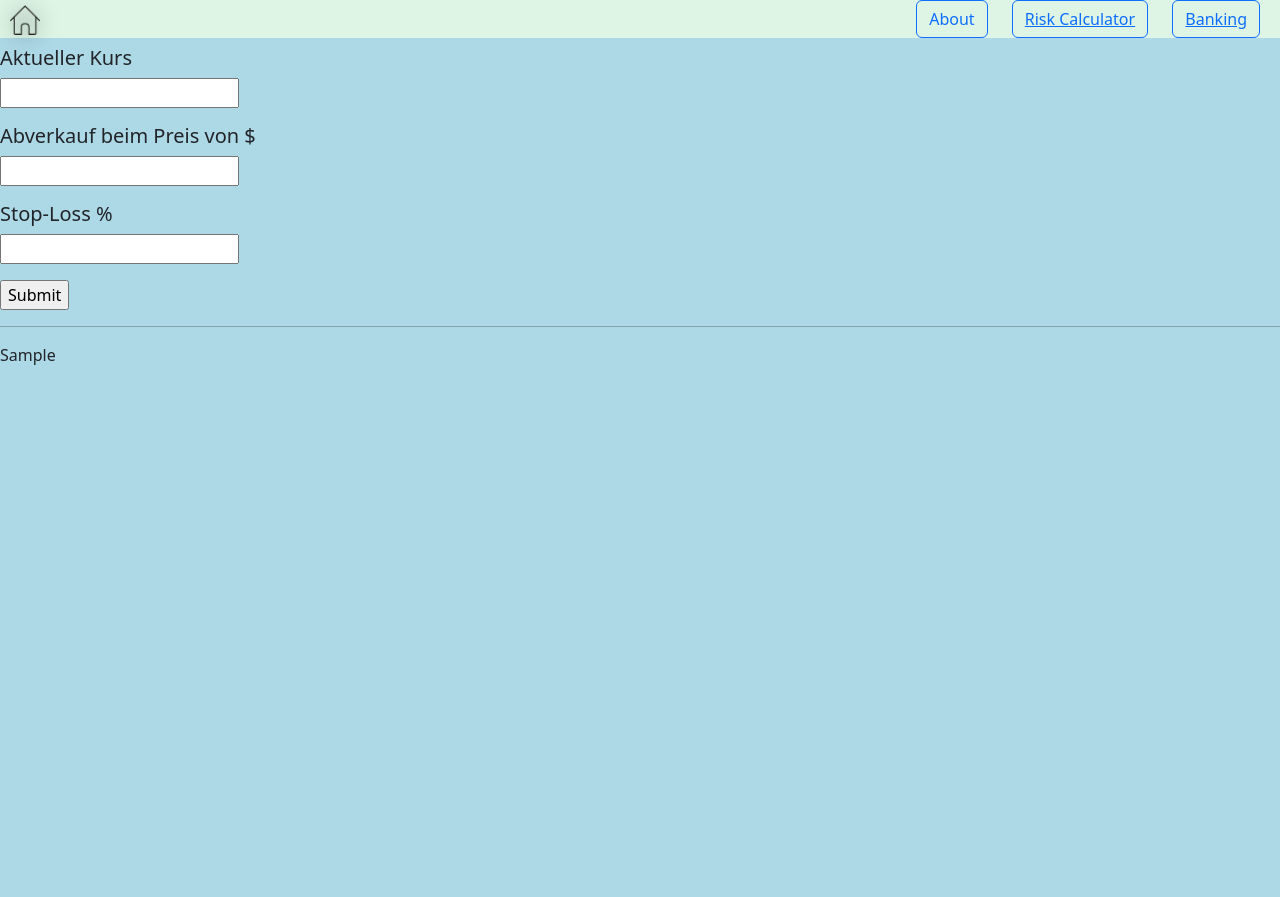
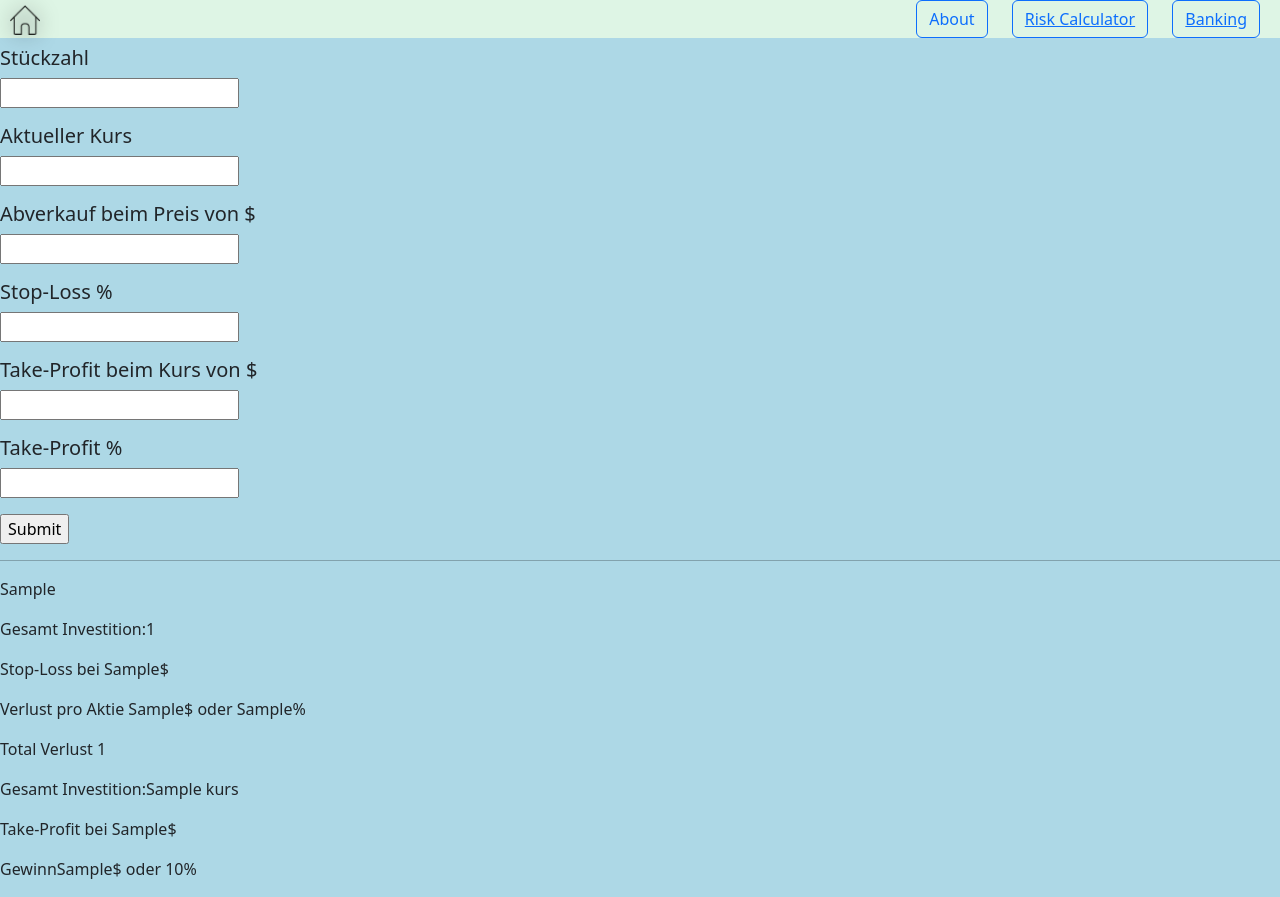
Before and after one commit to PeterEdiger/portfolio_riskcalc_flask, a Flask app: template templates/calc_result.html in a window 1280 px wide. Before the commit the page ends 365 px from the top, so only its background shows below. Run offline with Flask 2, Linux system fonts and the light colour scheme; the template is opened without the code that fills it: most values are stand-ins (such as "Sample title", 1, 10 or a date in 2020).

Commit message:
Loss calculations finished

```diff
--- a/app.py
+++ b/app.py
@@ -21,33 +21,61 @@
 
 @app.route('/calc_result', methods=["POST", "GET"])
 def calc_result():
+    selling_threshold_win_dollar_str = request.args.get("selling_threshold_win_dollar")
+    win_prct_str = request.args.get("win_prct")
+
+    # --------------------------------------------------------------------------------#
+    # Stückzahl einlesen default Wert = 1
+    quantity = request.args.get("quantity")
+    if quantity:
+        quantity = int(quantity)
+    else:
+        quantity = 1
+    # --------------------------------------------------------------------------------#
+    # Kurs einlesen, wenn nicht vorhanden --> user_message
     kurs_str = request.args.get("kurs")
+    if kurs_str == "":
+        # No price input case
+        return render_template("calc_result.html", user_warning="Bitte Kurs eingeben")
+    else:
+        kurs_int = int(kurs_str)
+
+    # --------------------------------------------------------------------------------#
+    total_invest = kurs_int * quantity
+
+    # --------------------------------------------------------------------------------#
+    # Stop-Loss %, Stop-Loss $ einlesen / Wenn beide vorhanden -> user_message
+    # Stop-Loss $ berechnen.
+
     selling_threshold_loss_dollar_str = request.args.get("selling_threshold_loss_dollar")
     loss_prct_str = request.args.get("loss_prct")
+    # Abkürzungen
+    s_t_l_d_s = selling_threshold_loss_dollar_str
+    rt = render_template
+    # Fall beide vorhanden
+    if s_t_l_d_s and loss_prct_str:
+        return rt("calc_result.html", user_message="Bitte eine Größe eingeben.")
+    # nur Stop-Loss $
+    if s_t_l_d_s and not loss_prct_str:
+        s_t_l_d_i = int(s_t_l_d_s)
+        loss_prct_int = round((kurs_int - s_t_l_d_i) / kurs_int * 100)
 
-    if kurs_str == "":
-        # Fall 1
-        return render_template("calc_result.html", user_warning="Bitte Kurs eingeben")
+    # nur Stop-Loss %
+    if not s_t_l_d_s and loss_prct_str:
+        loss_prct_int = int(loss_prct_str)
+        s_t_l_d_i = kurs_int * ((100 - loss_prct_int) / 100)
 
-        # Fall 2 bis 5
-    kurs_int = int(kurs_str)
-    if selling_threshold_loss_dollar_str == "" and loss_prct_str == "":
-        # Fall 2
-        return render_template("calc_result.html", user_warning="Bitte Stop-Loss $"
-                                                                "oder Stop-Loss % angeben")
-    if not selling_threshold_loss_dollar_str and loss_prct_str:
-        # Fall 3
-        selling_threshold_loss_dollar_int = kurs_int * (100 - int(loss_prct_str)) // 100
-        return render_template("calc_result.html", kurs=kurs_int, stop_dollar=selling_threshold_loss_dollar_int,
-                               verlust_dollar=kurs_int - selling_threshold_loss_dollar_int)
-    if selling_threshold_loss_dollar_str and not loss_prct_str:
-        # Fall 4
-        selling_threshold_loss_dollar_int = int(selling_threshold_loss_dollar_str)
-
-        return render_template("calc_result.html", kurs=kurs_int, stop_dollar=selling_threshold_loss_dollar_int,
-                               verlust_dollar=kurs_int - selling_threshold_loss_dollar_int)
-
-    # Fall 5
+    if not s_t_l_d_s and not loss_prct_str:
+        s_t_l_d_i = None
+        loss_dollar = None
+        total_loss = None
+        loss_prct_int = None
+    # Weil einer der oberen Fälle = True
+    else:
+        total_loss = quantity * (kurs_int - s_t_l_d_i)
+        loss_dollar = kurs_int -s_t_l_d_i
+    return rt("calc_result.html", kurs=kurs_int, selling_threshold_loss_dollar=s_t_l_d_i, total_invest=total_invest,
+              loss_dollar=loss_dollar, total_loss=total_loss, loss_prct=loss_prct_int)
 
     return render_template("calc_result.html", user_warning="Abverkaufskurs oder Verlust in Prozent eintragen bitte.")
 
@@ -57,9 +85,16 @@
 
 # Todos
 
+# Ideen
+"""
+Zur Übersicht Funktion bauen:
+1. Berechnet alle gültigen Fälle
+2. Kümmert sich um die ungültigen Fälle
+
+Optische Aufteilung der Suchfenster Gewinn rechts neben Verlust
+Abkürzungen benutzen für die Übersicht?
+"""
 # todo Logik auf Gewinn Möglichkeiten ausweiten. Planung aller Möglichkeiten
-# todo Weitere Parameter wie Stückzahl Maximaler Verlust in die Rechnungen einbeziehen.
 # todo Die Html forms sollen ausgefüllt bleiben, (vertagt)
 #  Html forms sollen wenn es Sinn macht automatisch ausgefüllt werden (vertagt)
-
 # todo Ausgabe: Verlust in $ und %, Gewinn in $ und %
--- a/static/stylesheet.css
+++ b/static/stylesheet.css
@@ -7,9 +7,10 @@
     background-color: lightblue;
 }
 
-hr{
-  border-top: 1px solid black;
+hr {
+    border-top: 1px solid black;
 }
+
 img {
     filter: drop-shadow(0 0 10px #000000);
 }
@@ -17,7 +18,7 @@
 li {
     margin: 40px;
     font-size: 30px;
-    font-family:  'Oswald', sans-serif ;
+    font-family: 'Oswald', sans-serif;
     font-style: italic;
 }
 
@@ -55,11 +56,19 @@
     width: 40%;
 }
 
+
 .img-margin {
     margin-top: 30px;
     margin-bottom: 30px;
 }
 
+.input_inline {
+    display: inline-block;
+}
+
+.input_label_inline{
+    display: block;
+}
 /*****************IDs*********************/
 
 #box {
--- a/templates/calc_result.html
+++ b/templates/calc_result.html
@@ -8,11 +8,22 @@
     <hr>
     {% if user_warning %}
         <p>{{ user_warning }}</p>
-    {% else %}
-        <p>Aktueller Kurs:{{ kurs }}</p>
-        <p>Stop-Loss bei {{ stop_dollar }}$</p>
-        <p>Verlust {{ verlust_dollar }}$ oder {{ 100 *  verlust_dollar//kurs }}%</p>
-        <p></p>
+    {% endif %}
+    {# When all of this conditions come as arguments from app.py render_template() following tags will
+be rendered#}
+    {% if kurs and selling_threshold_loss_dollar and total_invest and loss_dollar and total_loss and loss_prct %}
+        <p>Gesamt Investition:{{ total_invest }}</p>
+        <p>Stop-Loss bei {{ selling_threshold_loss_dollar }}$</p>
+        <p>Verlust pro Aktie {{ loss_dollar }}$ oder {{ loss_prct }}%</p>
+        <p>Total Verlust {{ total_loss }}</p>
+    {% endif %}
+    {% if kurs and selling_threshold_win_dollar and gewinn_dollar %}
+        <p>Gesamt Investition:{{ kurs }}</p>
+        <p>Take-Profit bei {{ selling_threshold_win_dollar }}$</p>
+        <p>Gewinn{{ gewinn_dollar }}$ oder {{ gewinn_dollar // (kurs /100) }}%</p>
     {% endif %}
 
+    {#        <p>Gewinn {{ gewinn_dollar }}$ oder {{ gewinn_dollar / (kurs /100) }} %</p>#}
+    {#        <p>Gewinn in % {{ win_prct }} </p>#}
+
 {% endblock %}
--- a/templates/calc_risk.html
+++ b/templates/calc_risk.html
@@ -2,18 +2,43 @@
 
 <body>
 <form action="/calc_result" method="get">
-    <h5>Aktueller Kurs</h5>
-    <p><input type="number" name="kurs"></p>
-    <h5>Abverkauf beim Preis von $</h5>
-    <p><input type="number" name="selling_threshold_loss_dollar"></p>
-    <h5>Stop-Loss % </h5>
-    <p><input type="number" name="loss_prct"></p>
-{#    <h5>Take-Profit $</h5>#}
-{#    <p><input type="number" name="take_profit_dollar"></p>#}
-{#    <h5>Take-Profit % </h5>#}
-{#    <p><input type="number" name="take_profit_prozent"></p>#}
-    <p><input type="submit" value="Submit"></p>
-
+    <div>
+        <label><h5>Stückzahl</h5></label>
+        <p><label>
+            <input type="number" name="quantity">
+        </label></p>
+    </div>
+    <div>
+        <label><h5>Aktueller Kurs</h5></label>
+        <p><label>
+            <input type="number" name="kurs">
+        </label></p>
+    </div>
+    <div>
+        <h5>Abverkauf beim Preis von $</h5>
+        <p><label>
+            <input type="number" name="selling_threshold_loss_dollar">
+        </label></p>
+    </div>
+    <div class="input_inline">
+        <h5>Stop-Loss % </h5>
+        <p><label class="input_label_inline">
+            <input type="number" name="loss_prct">
+        </label></p>
+    </div>
+    <div>
+        <h5>Take-Profit beim Kurs von $</h5>
+        <p><label>
+            <input type="number" name="selling_threshold_win_dollar">
+        </label></p>
+    </div>
+    <div>
+        <h5>Take-Profit % </h5>
+        <p><label>
+            <input type="number" name="win_prct">
+        </label></p>
+        <p><input type="submit" value="Submit"></p>
+    </div>
     {% block result %}{% endblock %}
 </form>
 </body>
```
